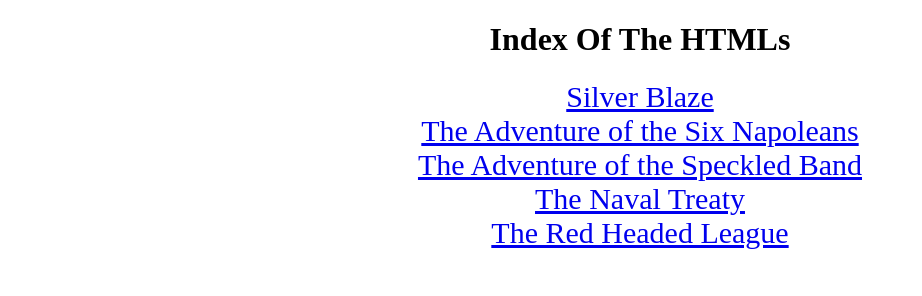
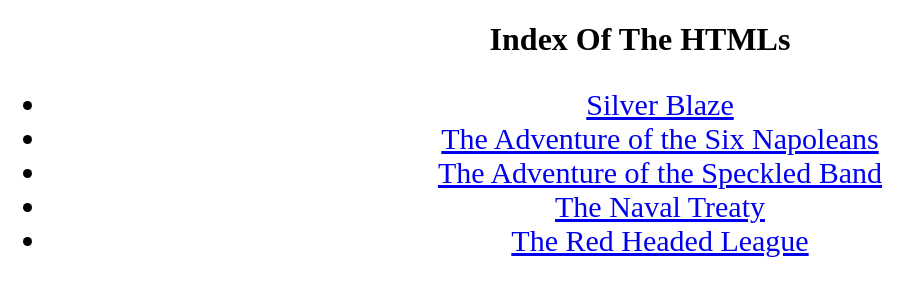
Before and after one commit to DerekJxy/My-First-SSG, a website: page index.html in a window 1280 px wide. Shown: the whole page, without its empty margins (0-922 px from the left). Drawn offline with Linux system fonts and the light colour scheme.

Commit message:
Update Lab 1 Issues

```diff
--- a/index.html
+++ b/index.html
@@ -10,11 +10,13 @@
   <!-- Your generated content here... -->
   <h1>Index Of The HTMLs</h1>
 <main>
-  <a href="./dist/Silver Blaze.html">Silver Blaze</a> </br>
-  <a href="./dist/The Adventure of the Six Napoleans.html">The Adventure of the Six Napoleans</a></br>
-  <a href="./dist/The Adventure of the Speckled Band.html">The Adventure of the Speckled Band</a></br>
-  <a href="./dist/The Naval Treaty.html">The Naval Treaty</a></br>
-  <a href="./dist/The Red Headed League.html">The Red Headed League</a></br>
+<ul>
+  <li><a href="./dist/Silver Blaze.html">Silver Blaze</a></li>
+  <li><a href="./dist/The Adventure of the Six Napoleans.html">The Adventure of the Six Napoleans</a></li>
+  <li><a href="./dist/The Adventure of the Speckled Band.html">The Adventure of the Speckled Band</a></li>
+  <li><a href="./dist/The Naval Treaty.html">The Naval Treaty</a></li>
+  <li><a href="./dist/The Red Headed League.html">The Red Headed League</a></li>
+</ul>
 </main>
 </body>
 </html>
```
